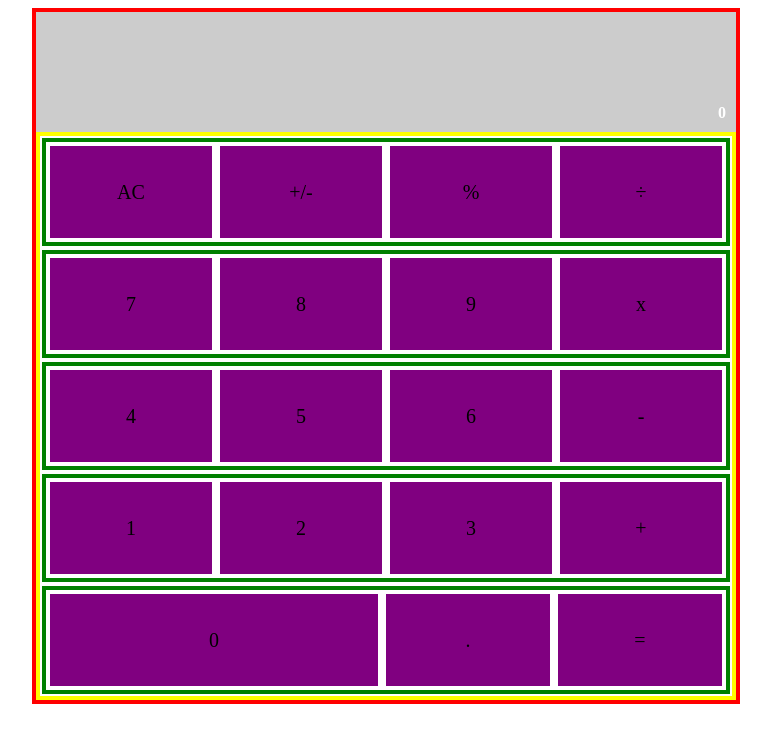
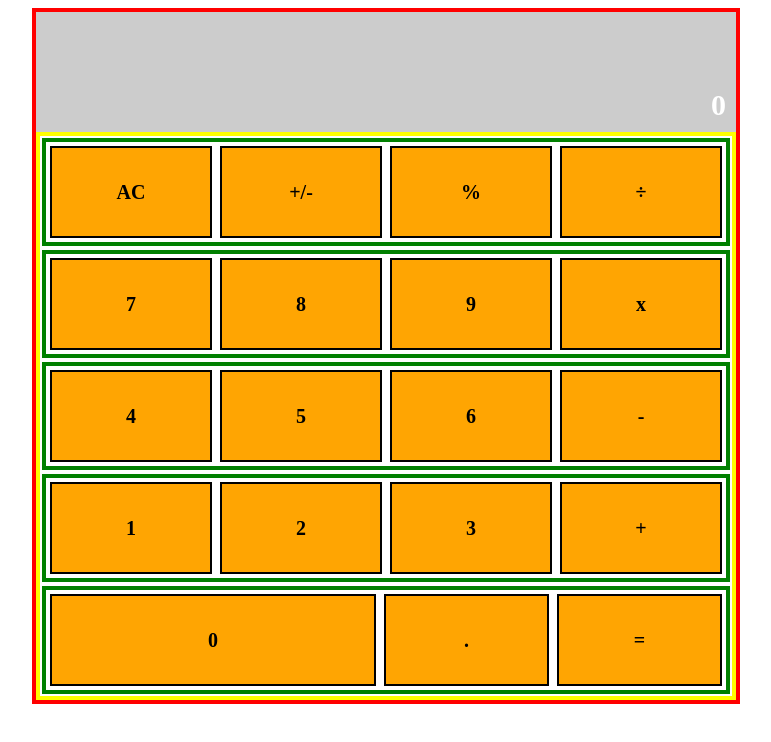
Before and after one commit to EricMbouwe/Calculator-React, a React (Create React App) app: page / in a window 1280 px wide. Shown: the top 742 px of the page, without its empty margins (254-1025 px from the left). Built offline with nearby package versions, Linux system fonts and the light colour scheme.

Commit message:
added wide prop and color prop to button component

```diff
--- a/src/components/Button.js
+++ b/src/components/Button.js
@@ -1,30 +1,31 @@
 import React from "react";
 import PropTypes from "prop-types";
 
-export default function Button({ name }) {
-  return <div style={name === "0" ? zeroStyle : styles}>{name}</div>;
+export default function Button({ name, color, wide }) {
+  let buttonStyle = {
+    display: "flex",
+    justifyContent: "center",
+    alignItems: "center",
+    width: "25%",
+    backgroundColor: "#ffa502",
+    margin: 4,
+    fontSize: 20,
+    fontWeight: "bold",
+    border: "2px solid #000",
+  };
+
+  if (wide) {
+    buttonStyle.width = "50%";
+  }
+  if (color) {
+    buttonStyle.backgroundColor = color;
+  }
+
+  return <div style={buttonStyle}>{name}</div>;
 }
 
 Button.propTypes = {
   name: PropTypes.string.isRequired,
+  color: PropTypes.string.isRequired,
+  wide: PropTypes.bool.isRequired,
 };
-
-const styles = {
-  display: "flex",
-  justifyContent: "center",
-  alignItems: "center",
-  width: "25%",
-  backgroundColor: "purple",
-  margin: 4,
-  fontSize: 20
-};
-
-const zeroStyle = {
-  display: "flex",
-  justifyContent: "center",
-  alignItems: "center",
-  width: "50%",
-  backgroundColor: "purple",
-  margin: 4,
-  fontSize: 20,
-};
--- a/src/components/ButtonPanel.js
+++ b/src/components/ButtonPanel.js
@@ -5,33 +5,33 @@ export default function ButtonPanel() {
   return (
     <div style={Panelstyles}>
       <div style={groupStyle} className="Group-1">
-        <Button name="AC" />
-        <Button name="+/-" />
-        <Button name="%" />
-        <Button name="÷" />
+        <Button color={""} name="AC" />
+        <Button color={""} name="+/-" />
+        <Button color={""} name="%" />
+        <Button color={""} name="÷" />
       </div>
       <div style={groupStyle} className="Group-2">
-        <Button name="7" />
-        <Button name="8" />
-        <Button name="9" />
-        <Button name="x" />
+        <Button color={""} name="7" />
+        <Button color={""} name="8" />
+        <Button color={""} name="9" />
+        <Button color={""} name="x" />
       </div>
       <div style={groupStyle} className="Group-3">
-        <Button name="4" />
-        <Button name="5" />
-        <Button name="6" />
-        <Button name="-" />
+        <Button color={""} name="4" />
+        <Button color={""} name="5" />
+        <Button color={""} name="6" />
+        <Button color={""} name="-" />
       </div>
       <div style={groupStyle} className="Group-4">
-        <Button name="1" />
-        <Button name="2" />
-        <Button name="3" />
-        <Button name="+" />
+        <Button color={""} name="1" />
+        <Button color={""} name="2" />
+        <Button color={""} name="3" />
+        <Button color={""} name="+" />
       </div>
       <div style={groupStyle} className="Group-5">
-        <Button name="0" />
-        <Button name="." />
-        <Button name="=" />
+        <Button color={""} wide={true} name="0" />
+        <Button color={""} name="." />
+        <Button color={""} name="=" />
       </div>
     </div>
   );
--- a/src/components/Display.js
+++ b/src/components/Display.js
@@ -19,9 +19,8 @@ const styles = {
   justifyContent: "flex-end",
   alignItems: "flex-end",
   fontWeight: "bold",
+  fontSize: 30,
   padding: 10,
   backgroundColor: "#ccc",
   height: 100,
 };
-
-/**{{color: "#eee"}} */
```
Also changed, not shown: src/App.css (line endings or trailing spaces).
